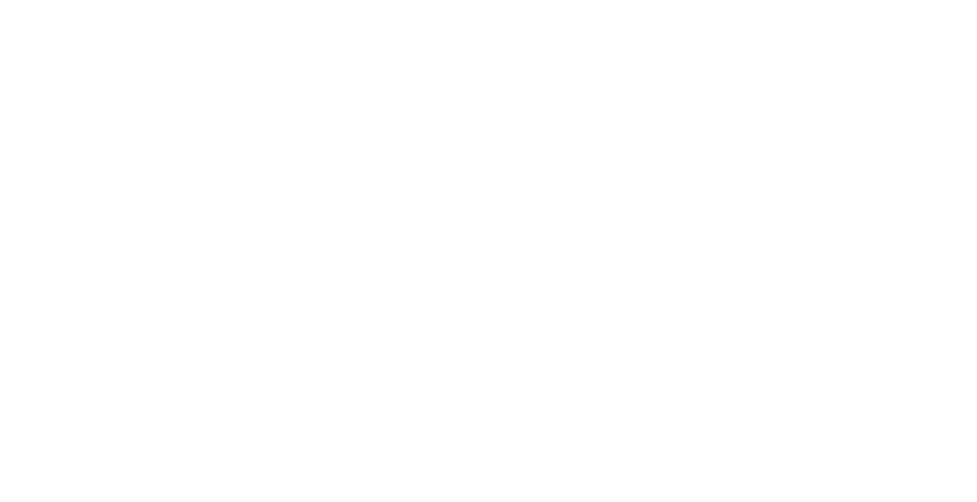
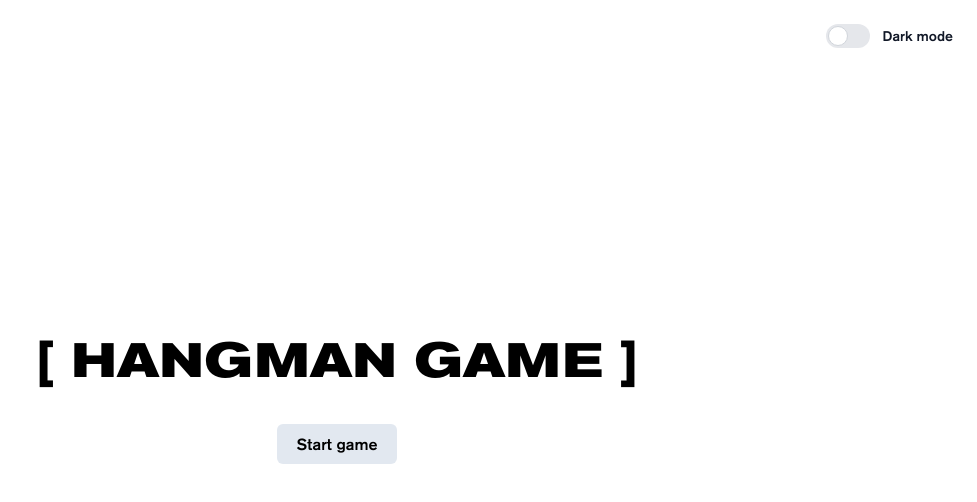
Before and after one commit to bek77g/hangman-game, a website built with Vite: page index.html in a window 1280 px wide. Shown: the whole page, without its empty margins (303-1280 px from the left). Built offline with nearby package versions, Linux system fonts and the light colour scheme.

Commit message:
add: start page of game

```diff
--- a/index.html
+++ b/index.html
@@ -23,7 +23,29 @@
     />
   </head>
   <body>
-    <div id="app"></div>
+    <div id="app">
+      <div class="absolute top-6 right-6">
+        <label class="relative inline-flex items-center cursor-pointer">
+          <input
+            id="toggleDarkMode"
+            type="checkbox"
+            value=""
+            class="sr-only peer"
+          />
+          <div
+            class="w-11 h-6 bg-gray-200 peer-focus:outline-none peer-focus:ring-4 peer-focus:ring-blue-300 dark:peer-focus:ring-blue-800 rounded-full peer dark:bg-gray-700 peer-checked:after:translate-x-full peer-checked:after:border-white after:content-[''] after:absolute after:top-[2px] after:left-[2px] after:bg-white after:border-gray-300 after:border after:rounded-full after:h-5 after:w-5 after:transition-all dark:border-gray-600 peer-checked:bg-indigo-500"
+          ></div>
+          <span
+            class="ml-3 text-sm font-medium text-gray-900 dark:text-gray-300"
+            >Dark mode</span
+          >
+        </label>
+      </div>
+      <h1 class="logo">[ HANGMAN GAME ]</h1>
+      <div id="game" class="mt-10 flex flex-col items-center">
+        <button id="startGame" class="button-primary">Start game</button>
+      </div>
+    </div>
     <script type="module" src="/src/ts/main.ts"></script>
   </body>
 </html>
--- a/src/css/style.css
+++ b/src/css/style.css
@@ -26,3 +26,15 @@
     font-family: 'Akzidenz', system-ui, sans-serif;
   }
 }
+
+@layer components {
+  #app {
+    @apply h-screen flex flex-col justify-center items-center dark:text-white dark:bg-zinc-800;
+  }
+  .logo {
+    @apply text-2xl sm:text-4xl md:text-5xl font-bold;
+  }
+  .button-primary {
+    @apply bg-slate-200 dark:bg-indigo-500 dark:hover:bg-indigo-600 hover:bg-slate-300 rounded-md font-medium px-5 py-2;
+  }
+}
--- a/tailwind.config.js
+++ b/tailwind.config.js
@@ -1,5 +1,6 @@
 /** @type {import('tailwindcss').Config} */
 export default {
+  darkMode: 'class',
   content: ['./index.html', './src/**/*.js'],
   theme: {
     extend: {},
```
